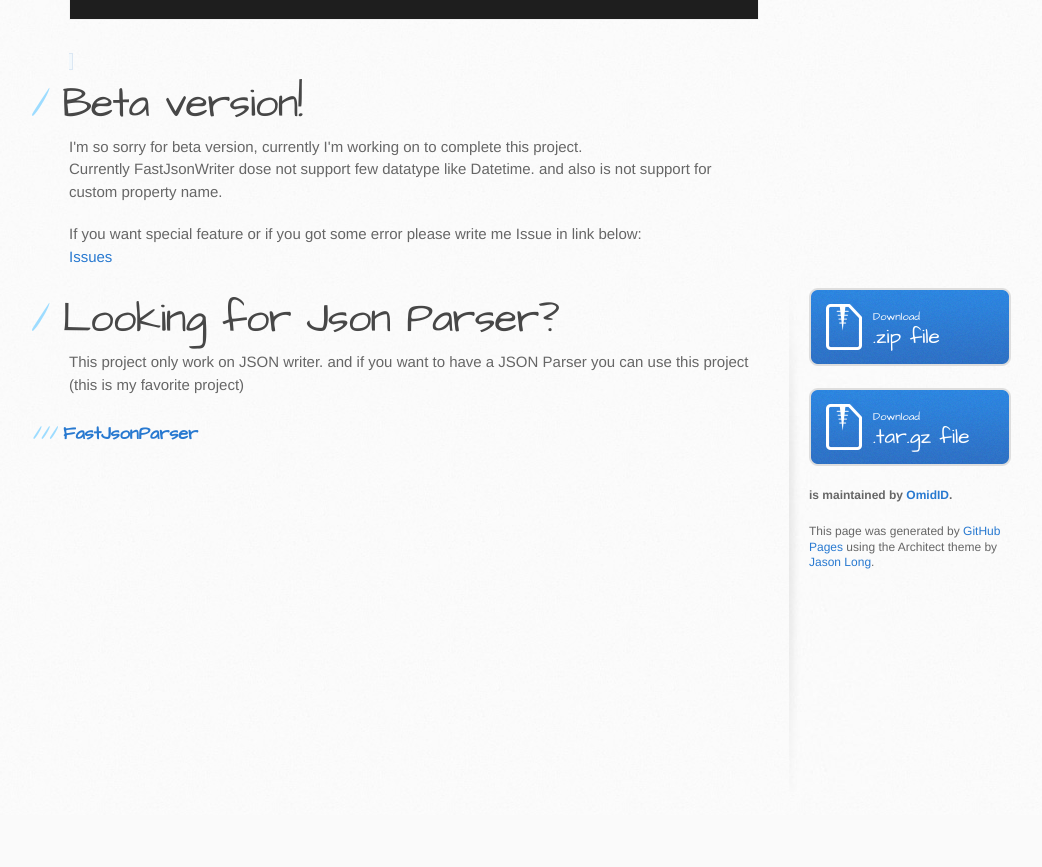
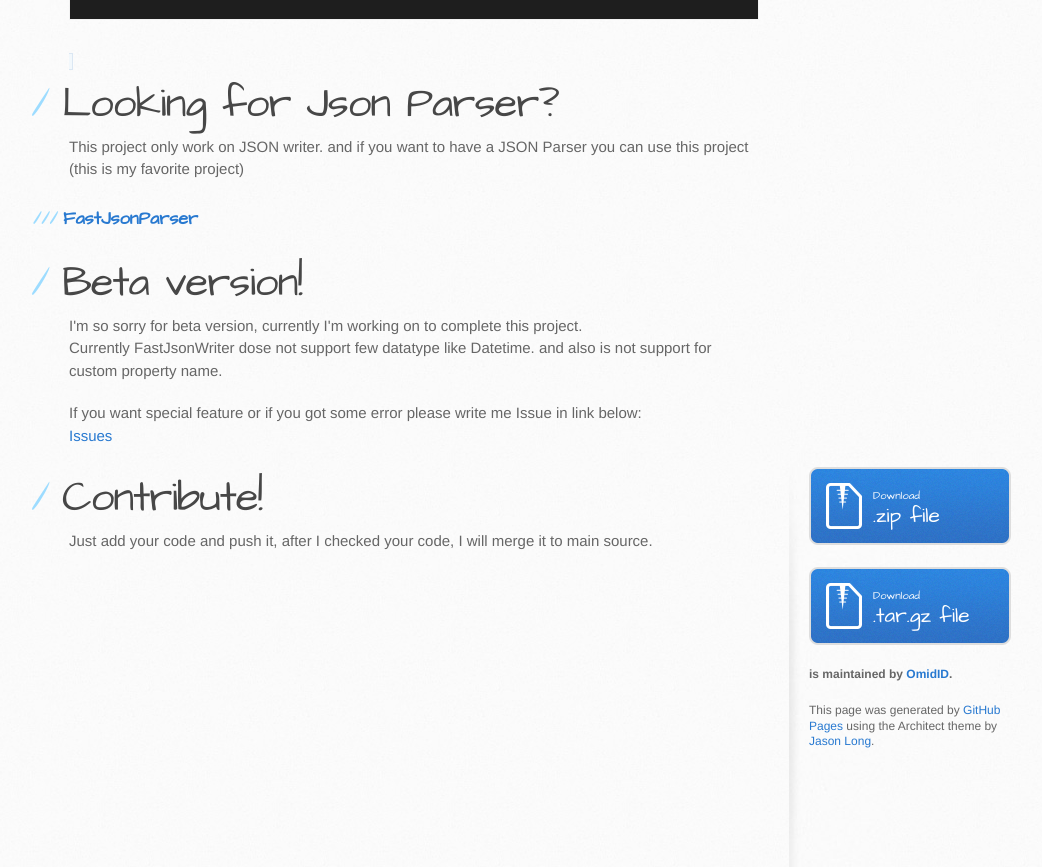
Before and after one commit to OmidID/FastJsonWriter, a plain HTML site: page index.html in a window 1280 px wide. Shown: the part 3111-3978 px from the top of the page, without its empty margins (101-1143 px from the left). Before the commit the page ends 3926 px from the top, so only its background shows below. Drawn offline with Linux system fonts and the light colour scheme.

Commit message:
contribute section

```diff
--- a/index.html
+++ b/index.html
@@ -157,6 +157,16 @@ w<span style="color:#b4b4b4;">.</span>Stop();
         </section>
 
 		<section id="main-content">
+			<h1><a name="parser" class="anchor" href="#parser"><span class="octicon octicon-link"></span></a>Looking for Json Parser?</h1>
+
+			<p>
+				This project only work on JSON writer. and if you want to have a JSON Parser you can use this project (this is my favorite project)
+				<br/>
+				<a href="https://github.com/ysharplanguage/FastJsonParser"><h3>FastJsonParser</h3></a>
+			</p>
+        </section>
+
+		<section id="main-content">
 			<h1><a name="version" class="anchor" href="#version"><span class="octicon octicon-link"></span></a>Beta version!</h1>
 
 			<p>
@@ -170,12 +180,10 @@ w<span style="color:#b4b4b4;">.</span>Stop();
         </section>
 
 		<section id="main-content">
-			<h1><a name="parser" class="anchor" href="#parser"><span class="octicon octicon-link"></span></a>Looking for Json Parser?</h1>
+			<h1><a name="contribute" class="anchor" href="#contribute"><span class="octicon octicon-link"></span></a>Contribute!</h1>
 
 			<p>
-				This project only work on JSON writer. and if you want to have a JSON Parser you can use this project (this is my favorite project)
-				<br/>
-				<a href="https://github.com/ysharplanguage/FastJsonParser"><h3>FastJsonParser</h3></a>
+				Just add your code and push it, after I checked your code, I will merge it to main source.
 			</p>
         </section>
 
```
